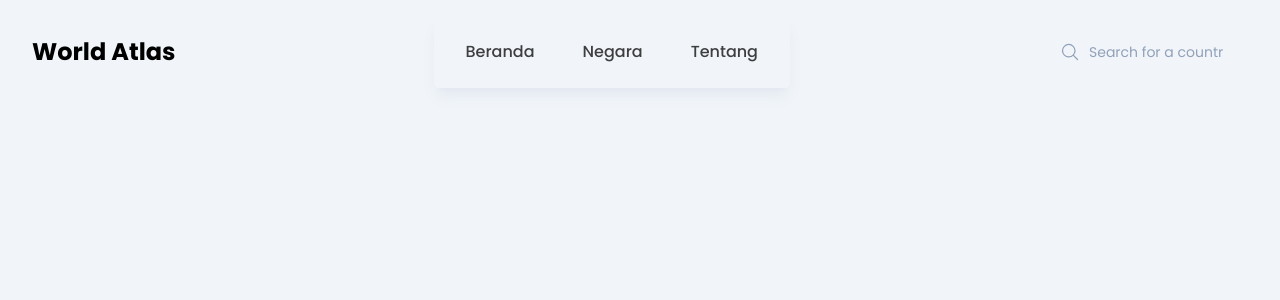
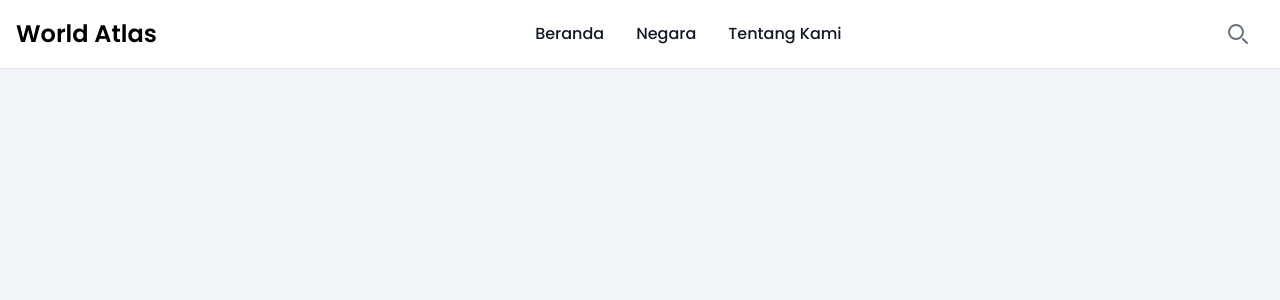
Before and after one commit to Mangadi-167/Website-World-Atlas, a React (Vite) app: page / in a window 1280 px wide. Shown: the top 300 px of the page. Built offline with nearby package versions, Linux system fonts and the light colour scheme.

Commit message:
navbar and instal flowbite

```diff
--- a/index.html
+++ b/index.html
@@ -21,6 +21,6 @@
   <script src="/src/components/navbar.jsx"></script>
   <script src="/src/components/footer.jsx"></script>
   <script src="/src/pages/home.jsx"></script> -->
+  <script src="https://cdn.jsdelivr.net/npm/flowbite@3.1.2/dist/flowbite.min.js"></script>
 </body>
-
 </html>
--- a/src/components/SearchBar.jsx
+++ b/src/components/SearchBar.jsx
@@ -1,30 +1,42 @@
 import React from 'react';
 
-function SearchBar({ value, onChange, placeholder }) {
+function SearchBar({ value, onChange, placeholder, results }) {
   return (
-    <div className="relative w-full md:w-50">
-      {/* Ikon Pencarian */}
-      <div className="absolute inset-y-0 left-0 flex items-center pl-3 pointer-events-none">
-        <svg xmlns="http://www.w3.org/2000/svg" fill="none" viewBox="0 0 24 24" strokeWidth={1.5} stroke="currentColor" className="w-5 h-5 text-slate-400">
-          <path strokeLinecap="round" strokeLinejoin="round" d="m21 21-5.197-5.197m0 0A7.5 7.5 0 1 0 5.196 5.196a7.5 7.5 0 0 0 10.607 10.607Z" />
+    <div className="relative w-full md:w-80">
+      <form>
+        <label htmlFor="default-search" className="mb-2 text-sm font-medium text-gray-900 sr-only dark:text-white">Search</label>
+        <div className="relative">
+          <div className="absolute inset-y-0 start-0 flex items-center ps-3 pointer-events-none">
+            <svg className="w-4 h-4 text-gray-500 dark:text-gray-400" aria-hidden="true" xmlns="http://www.w3.org/2000/svg" fill="none" viewBox="0 0 20 20">
+              <path stroke="currentColor" strokeLinecap="round" strokeLinejoin="round" strokeWidth="2" d="m19 19-4-4m0-7A7 7 0 1 1 1 8a7 7 0 0 1 14 0Z" />
             </svg>
           </div>
-
-      {/* Input Field */}
           <input
             type="search"
+            id="default-search"
             value={value}
             onChange={onChange}
             placeholder={placeholder || "Search..."}
-        className="
-          block w-full p-2.5 pl-10
-          text-sm text-slate-900 dark:text-slate-200
-          bg-slate-100 dark:bg-slate-700
-          rounded-lg border border-transparent
-          focus:ring-2 focus:ring-sky-500 focus:border-transparent
-          transition-all
-          placeholder:text-slate-400
-        "/>
+            className="block w-full p-3 ps-10 text-sm text-gray-900 border border-gray-300 rounded-lg bg-gray-50 focus:ring-blue-500 focus:border-blue-500 dark:bg-gray-700 dark:border-gray-600 dark:placeholder-gray-400 dark:text-white dark:focus:ring-blue-500 dark:focus:border-blue-500"
+            required
+            autoComplete="off"
+          />
+        </div>
+      </form>
+      {results && results.length > 0 && (
+        <div className="absolute top-full mt-2 w-full bg-white dark:bg-gray-800 rounded-lg shadow-lg border border-gray-200 dark:border-gray-700 z-10">
+          <ul className="py-2 text-sm text-gray-700 dark:text-gray-200">
+            {results.map((item, index) => (
+              <li key={index}>
+                <a href="#" className="block px-4 py-2 hover:bg-gray-100 dark:hover:bg-gray-600 dark:hover:text-white">
+                  {item.name || item}
+                </a>
+              </li>
+            ))}
+          </ul>
+        </div>
+      )}
+
     </div>
   );
 }
--- a/src/components/navbar.jsx
+++ b/src/components/navbar.jsx
@@ -4,30 +4,48 @@ import SearchBar from './SearchBar';
 export const Navbar = () => {
 
     const [searchQuery, setSearchQuery] = useState('');
+    const [isMenuOpen, setIsMenuOpen] = useState(false);
+    const [isSearchOpen, setIsSearchOpen] = useState(false);
+
+
     return (
-        <div className="navbar fixed w-full transition-all py-4 ">
-            <div className="container mx-auto px-8 ">
-                <div className="navbar-box flex items-center justify-between ">
-                    <div className="logo">
-                        <h2 className="text-2xl font-bold">World Atlas</h2>
+        <nav className="bg-white dark:bg-gray-900 fixed w-full z-20 top-0 start-0 border-b border-gray-200 dark:border-gray-600">
+            <div className="max-w-screen-xl flex flex-wrap md:flex-nowrap items-center justify-between mx-auto p-4">
+                <a href="#" className="flex items-center space-x-3 rtl:space-x-reverse md:order-1">
+                    <span className="self-center text-2xl font-semibold whitespace-nowrap dark:text-white">World Atlas</span>
+                </a>
+                <div className="flex items-center md:order-3 space-x-2 rtl:space-x-reverse">
+                    <div className="hidden md:block">
+                        {isSearchOpen ? (
+                            <div className="flex items-center gap-2">
+                                <SearchBar value={searchQuery} onChange={(e) => setSearchQuery(e.target.value)} placeholder="Search..." />
+                                <button onClick={() => setIsSearchOpen(false)} className="p-2 text-gray-500 hover:text-gray-900 dark:text-gray-400 dark:hover:text-white">
+                                    <svg className="w-5 h-5" fill="none" stroke="currentColor" viewBox="0 0 24 24"><path strokeLinecap="round" strokeLinejoin="round" strokeWidth="2" d="M6 18L18 6M6 6l12 12"></path></svg>
+                                </button>
+                            </div>
+                        ) : (
+                            <button onClick={() => setIsSearchOpen(true)} className="p-2 text-gray-500 hover:text-gray-900 dark:text-gray-400 dark:hover:text-white">
+                                <svg className="w-5 h-5" aria-hidden="true" xmlns="http://www.w3.org/2000/svg" fill="none" viewBox="0 0 20 20">
+                                    <path stroke="currentColor" strokeLinecap="round" strokeLinejoin="round" strokeWidth="2" d="m19 19-4-4m0-7A7 7 0 1 1 1 8a7 7 0 0 1 14 0Z" />
+                                </svg>
+                            </button>
+                        )}
                     </div>
-                    <ul className="flex lg:gap-12 md:static md:bg-transparant  md:flex-row md-shadow-none md:w-auto md:h-full md:translate-y-0 gap-8  fixed left-106 top-38 -translate-y-1/2 flex-col px-8 py-6 rounded shadow-lg shadow-slate-200 transition-all">
-                        <li>
-                            <a href="" className="font-medium opacity-75">Beranda</a>
-                        </li>
-                        <li>
-                            <a href="" className="font-medium opacity-75">Negara</a>
-                        </li>
-                        <li>
-                            <a href="" className="font-medium opacity-75">Tentang</a>
-                        </li>
+                    <button onClick={() => setIsMenuOpen(!isMenuOpen)} type="button" className="inline-flex items-center p-2 w-10 h-10 justify-center text-sm text-gray-500 rounded-lg md:hidden hover:bg-gray-100 focus:outline-none focus:ring-2 focus:ring-gray-200 dark:text-gray-400 dark:hover:bg-gray-700 dark:focus:ring-gray-600">
+                        <svg className="w-5 h-5" aria-hidden="true" xmlns="http://www.w3.org/2000/svg" fill="none" viewBox="0 0 17 14"><path stroke="currentColor" strokeLinecap="round" strokeLinejoin="round" strokeWidth="2" d="M1 1h15M1 7h15M1 13h15" /></svg>
+                    </button>
+                </div>
+                <div className={`items-center justify-between w-full md:flex md:w-auto md:order-2 ${isMenuOpen ? 'block' : 'hidden'}`} id="navbar-sticky">
+                    <div className="mt-4 md:hidden">
+                        <SearchBar value={searchQuery} onChange={(e) => setSearchQuery(e.target.value)} placeholder="Cari negara..." />
+                    </div>
+                    <ul className="flex flex-col p-4 md:p-0 mt-4 font-medium border border-gray-100 rounded-lg bg-gray-50 md:space-x-8 rtl:space-x-reverse md:flex-row md:mt-0 md:border-0 md:bg-white dark:bg-gray-800 md:dark:bg-gray-900 dark:border-gray-700">
+                        <li><a href="#" className="block py-2 px-3 text-gray-900 rounded hover:bg-gray-100 md:hover:bg-transparent md:hover:text-blue-700 md:p-0 md:dark:hover:text-blue-500 dark:text-white dark:hover:bg-gray-700 dark:hover:text-white md:dark:hover:bg-transparent">Beranda</a></li>
+                        <li><a href="#" className="block py-2 px-3 text-gray-900 rounded hover:bg-gray-100 md:hover:bg-transparent md:hover:text-blue-700 md:p-0 md:dark:hover:text-blue-500 dark:text-white dark:hover:bg-gray-700 dark:hover:text-white md:dark:hover:bg-transparent">Negara</a></li>
+                        <li><a href="#" className="block py-2 px-3 text-gray-900 rounded hover:bg-gray-100 md:hover:bg-transparent md:hover:text-blue-700 md:p-0 md:dark:hover:text-blue-500 dark:text-white dark:hover:bg-gray-700 dark:hover:text-white md:dark:hover:bg-transparent">Tentang Kami</a></li>
                     </ul>
-                        <div className="social" >
-                            <SearchBar value={searchQuery} onChange={(e) => setSearchQuery(e.target.value)} placeholder="Search for a country..."/>
-                        </div>
                 </div>
             </div>
-        </div>
-
-    )
+        </nav>
+    );
 }
--- a/src/index.css
+++ b/src/index.css
@@ -1,4 +1,6 @@
 @import "tailwindcss";
+@plugin "flowbite-react/plugin/tailwindcss";
+@source "../.flowbite-react/class-list.json";
 
 @layer base {
   html{
--- a/vite.config.js
+++ b/vite.config.js
@@ -1,11 +1,9 @@
 import { defineConfig } from 'vite'
 import tailwindcss from '@tailwindcss/vite'
 import react from '@vitejs/plugin-react-swc'
+import flowbiteReact from "flowbite-react/plugin/vite";
 
 // https://vite.dev/config/
 export default defineConfig({
-  plugins: [
-    react(),
-    tailwindcss()
-  ],
+  plugins: [react(), tailwindcss(), flowbiteReact()],
 })
```
Also changed, not shown: .flowbite-react/config.json (added), .flowbite-react/init.tsx (added), 1 other file (tests, documents, lock files or other folders). Lines whose indentation alone changed are shown as unchanged.
